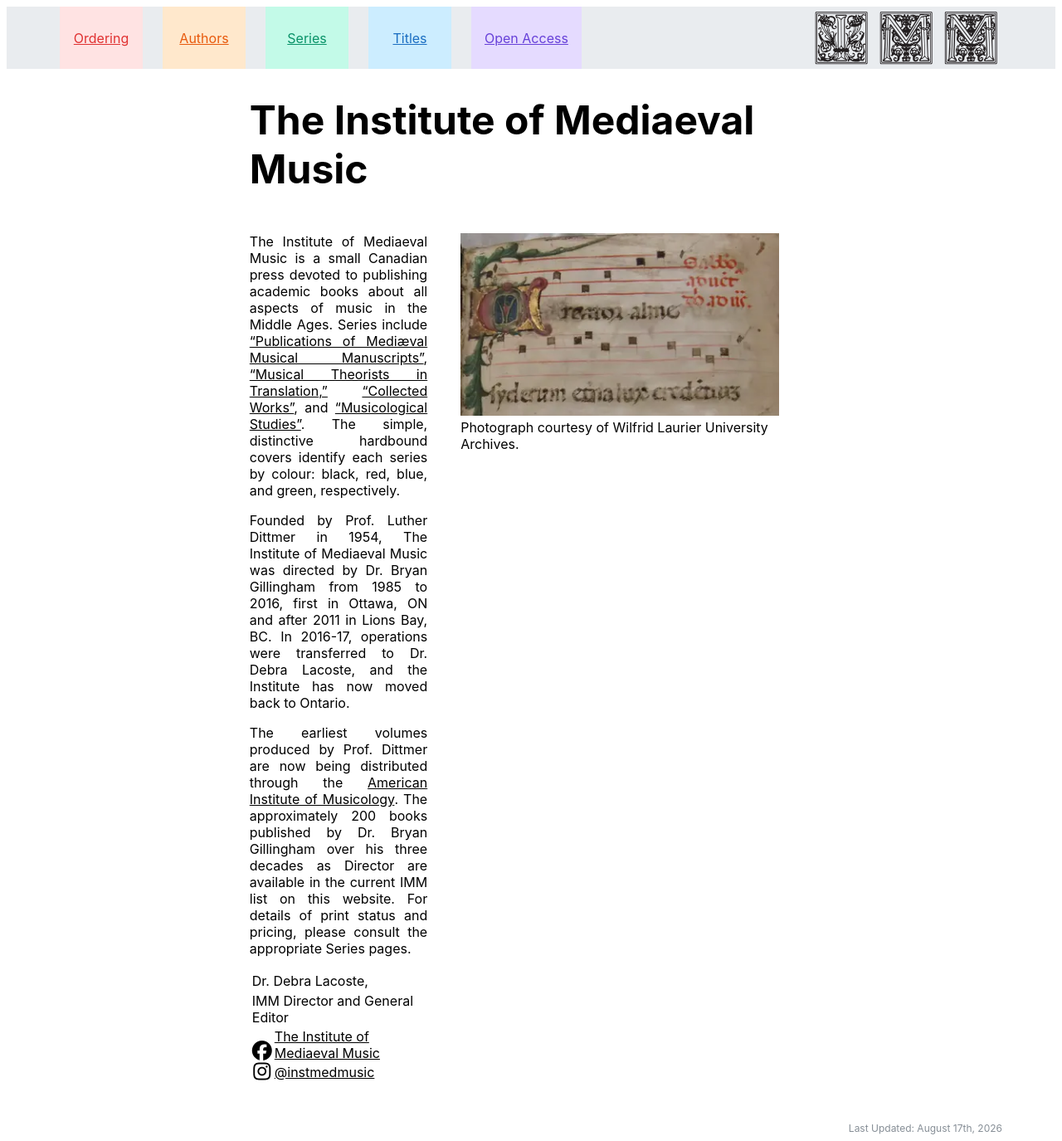
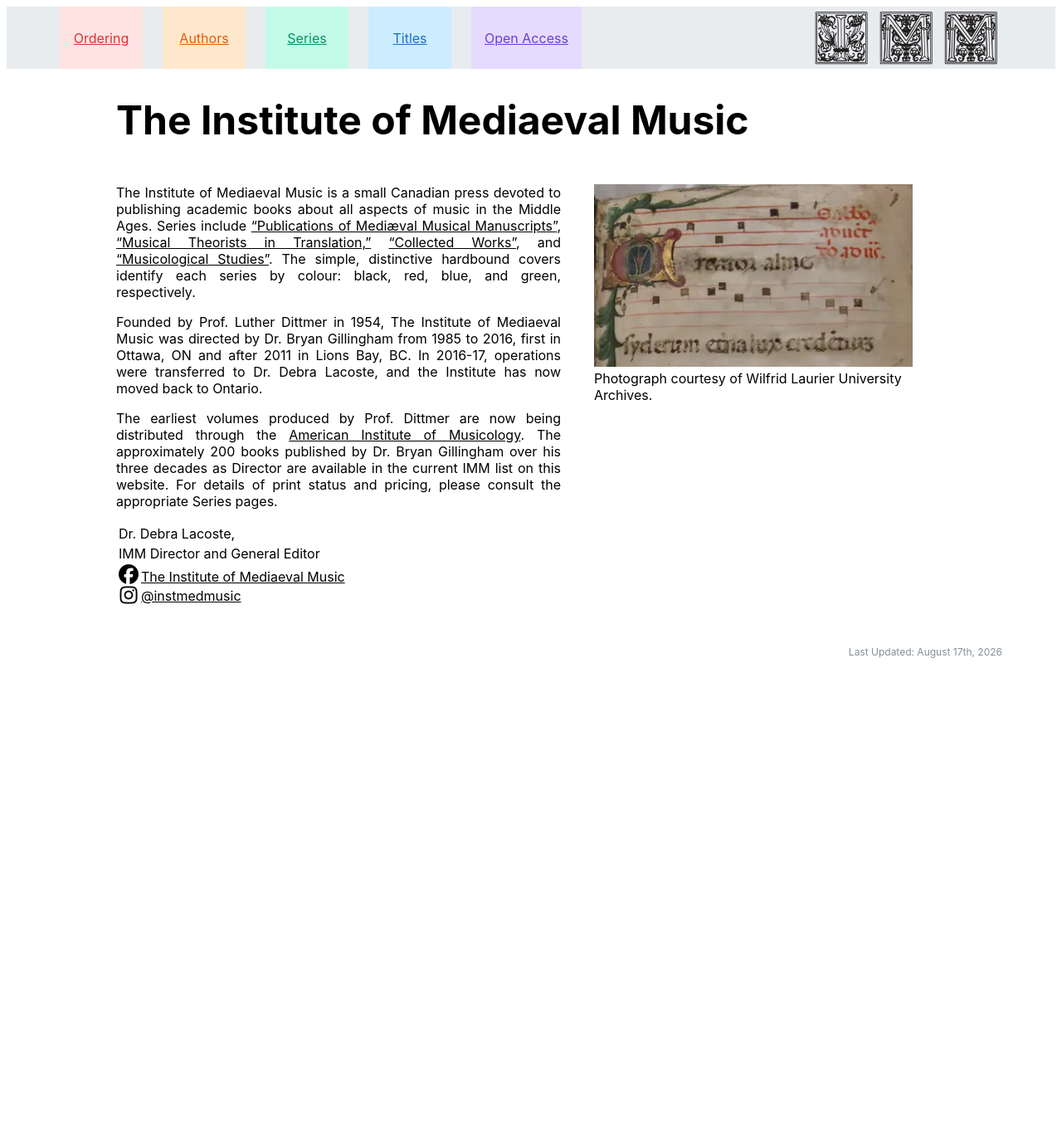
Before and after one commit to medieval-music/website, a Jekyll site: the page built from index.md, in a window 1280 px wide. Shown: the whole page at 83% size. Built offline with Jekyll 4.4.1, drawn with Linux system fonts in a browser that asks for light colours; after the commit the page ends 900 px from its top, so only the background shows below that.

Commit message:
Update max-width to use max function for responsiveness

```diff
--- a/assets/css/styles.scss
+++ b/assets/css/styles.scss
@@ -21,7 +21,7 @@ body {
 main {
 	margin-left: auto;
 	margin-right: auto;
-	max-width: 53vw;
+	max-width: max(1000px, 53vw);
 }
 
 h1 {
```
